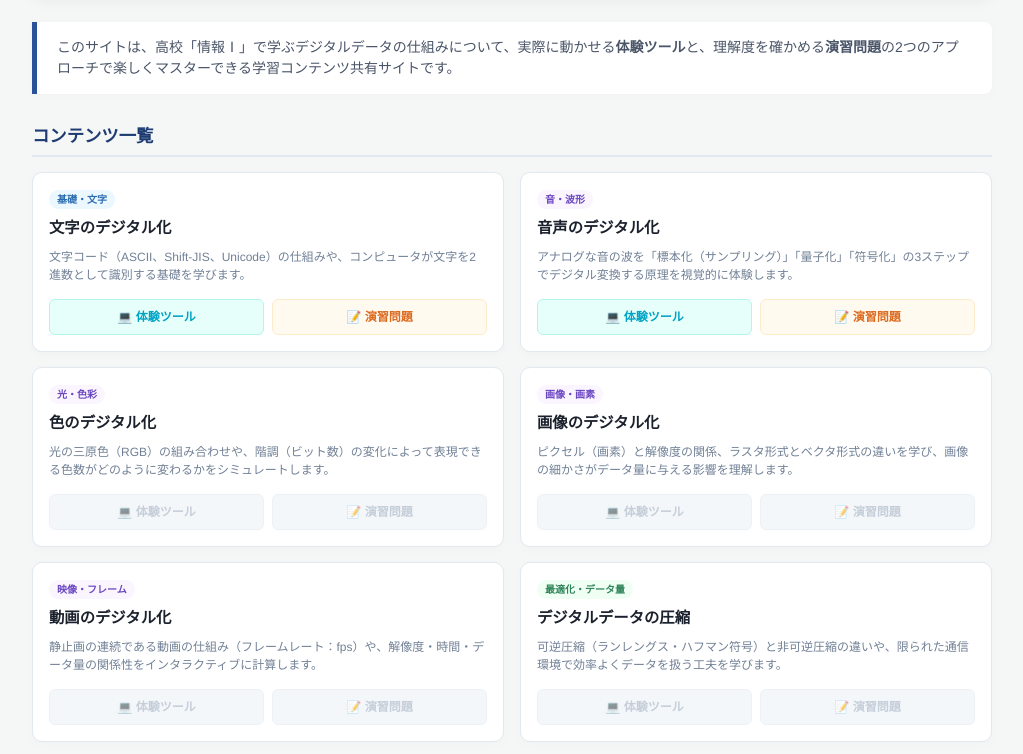
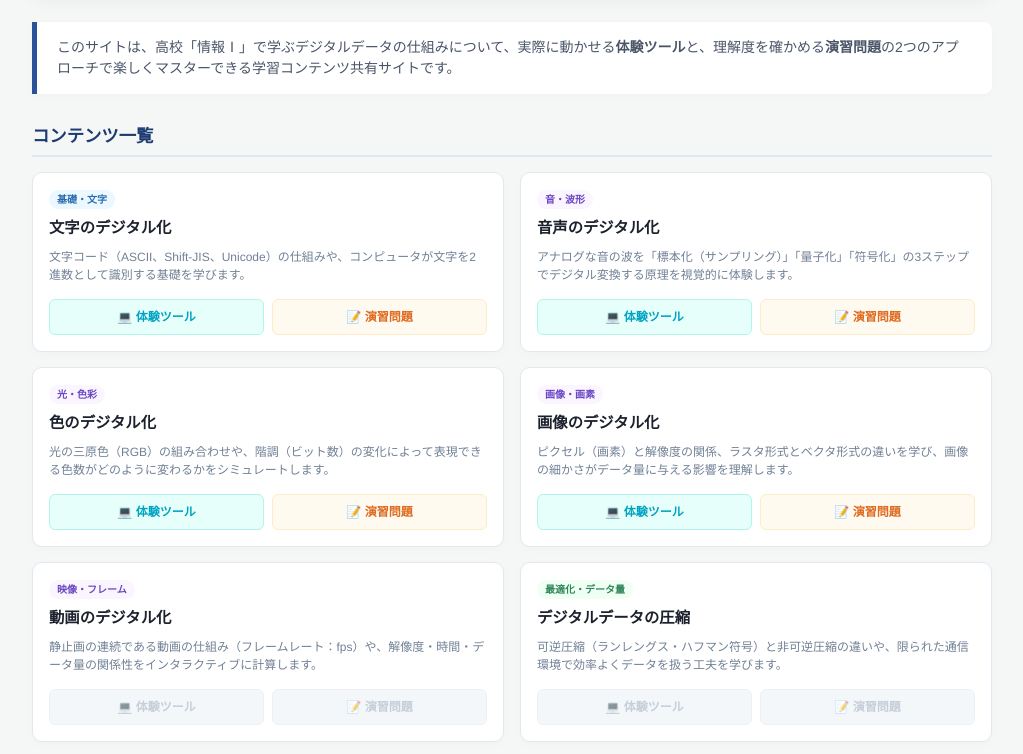
Before and after one commit to h-miura-358/r8-joho1, a plain HTML site: page index.html in a window 1280 px wide. Shown: the part 153-907 px from the top of the page, without its empty margins (128-1151 px from the left). Drawn offline with Linux system fonts and the light colour scheme.

Commit message:
Update index.html

```diff
--- a/index.html
+++ b/index.html
@@ -27,13 +27,13 @@
             },
             // 3. 色のデジタル化
             color: {
-                tool: '',
-                quiz: '' // 片方だけ無効化することも可能です
+                tool: 'https://h-miura-358.github.io/r8-joho1/color.html',
+                quiz: 'https://h-miura-358.github.io/r8-joho1/color_excercise.html' // 片方だけ無効化することも可能です
             },
             // 4. 画像のデジタル化
             image: {
-                tool: '',
-                quiz: ''
+                tool: 'https://h-miura-358.github.io/r8-joho1/image.html',
+                quiz: 'https://h-miura-358.github.io/r8-joho1/image_excercise.html'
             },
             // 5. 動画のデジタル化
             video: {
```
